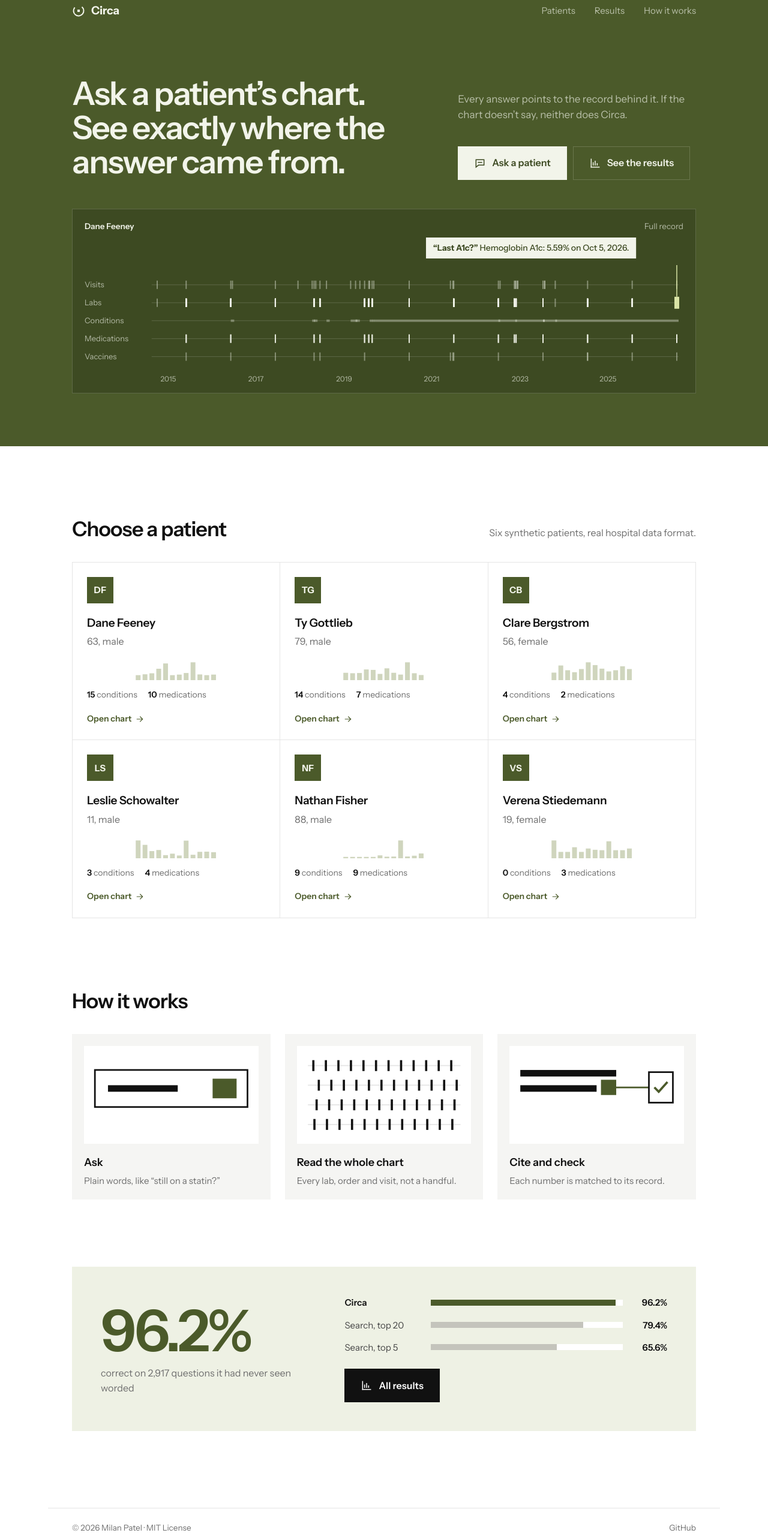
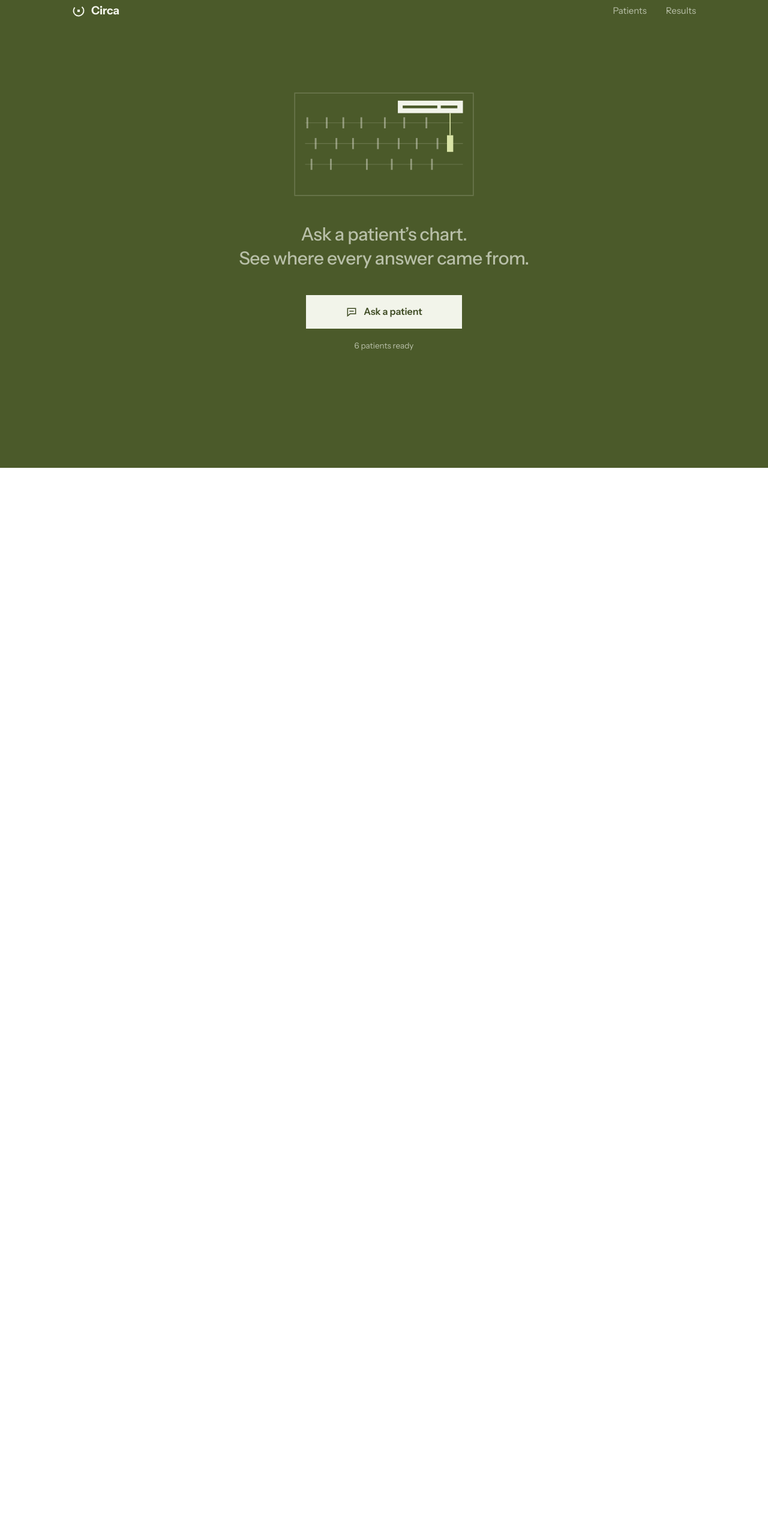
Before and after one commit to milanpatel98/circa, a React (Vite) app in the folder web/: page / in a window 1280 px wide. Shown: the part 20-2586 px from the top of the page at 60% size. After the commit the page ends 800 px from the top, so only its background shows below. Built offline with nearby package versions, Linux system fonts and the light colour scheme.

Commit message:
Site: open one-screen home; patients on their own page

```diff
--- a/web/src/App.jsx
+++ b/web/src/App.jsx
@@ -55,7 +55,7 @@ const I = {
 };
 
 function Dock({ page }) {
-  const items = [["home", "Home", "#", I.home], ["patients", "Patients", "#patients", I.people], ["results", "Results", "#/results", I.chart]];
+  const items = [["home", "Home", "#", I.home], ["patients", "Patients", "#/patients", I.people], ["results", "Results", "#/results", I.chart]];
   return (
     <nav className="dock" aria-label="Main">
       {items.map(([k, label, href, icon]) => (
@@ -70,6 +70,7 @@ function useRoute() {
     const h = location.hash;
     if (h.startsWith("#/p/")) return { page: "patient", id: h.slice(4) };
     if (h === "#/results") return { page: "results" };
+    if (h === "#/patients" || h === "#patients") return { page: "patients" };
     return { page: "home", anchor: h.slice(1) };
   };
   const [route, setRoute] = useState(read);
@@ -104,11 +105,12 @@ export default function App() {
   const patient = route.page === "patient" ? meta.patients.find((p) => p.id === route.id) : null;
   return (
     <>
-      {route.page === "home" && <Home meta={meta} engine={engine} r={results} />}
+      {route.page === "home" && <Home meta={meta} />}
+      {route.page === "patients" && <Patients meta={meta} />}
       {route.page === "patient" && patient && <Patient key={patient.id} meta={meta} patient={patient} engine={engine} />}
       {route.page === "results" && <Results r={results} meta={meta} />}
-      <Dock page={route.page === "results" ? "results" : route.page === "patient" ? "patients" : route.anchor === "patients" ? "patients" : "home"} />
-      <footer className="foot wrap">
+      <Dock page={route.page === "results" ? "results" : route.page === "home" ? "home" : "patients"} />
+      <footer className={`foot wrap ${route.page === "home" ? "on-home" : ""}`}>
         <span>© 2026 Milan Patel · MIT License</span>
         <a href={REPO}>GitHub</a>
       </footer>
@@ -121,9 +123,8 @@ function Nav({ dark }) {
     <header className={`nav wrap ${dark ? "on-olive" : ""}`}>
       <a href="#" className="logo"><Logo />{NAME}</a>
       <nav>
-        <a href="#patients">Patients</a>
+        <a href="#/patients">Patients</a>
         <a href="#/results">Results</a>
-        <a href="#how" className="hide-sm">How it works</a>
       </nav>
     </header>
   );
@@ -204,46 +205,55 @@ function Spark({ counts }) {
 
 /* ---- home ------------------------------------------------------------------------------------ */
 
-function Home({ meta, engine, r }) {
-  const lead = meta.patients[0];
-  const [file, setFile] = useState(null);
-  useEffect(() => {
-    fetch(`data/p/${lead.id}.json`).then((x) => x.json()).then(setFile);
-  }, [lead.id]);
-  const demo = useMemo(() => (file ? engine.ask(file.chart, `What was ${pron(lead.sex)[0]} last A1c?`) : null), [file, engine, lead.sex]);
-  const H = (n) => r[n].by_split.heldout;
+function Home({ meta }) {
+  return (
+    <section className="home">
+      <Nav dark />
+      <div className="home-center">
+        <Drawing />
+        <h1>Ask a patient’s chart.<br />See where every answer came from.</h1>
+        <a className="btn light big home-btn" href="#/patients"><Icon d={I.ask} />Ask a patient</a>
+        <p className="home-note">{meta.patients.length} patients ready</p>
+      </div>
+    </section>
+  );
+}
 
+/* one drawn idea: a record over time, one mark picked out, and the answer it backs */
+function Drawing() {
+  const rows = [
+    [18, 46, 70, 96, 130, 158, 190],
+    [30, 60, 84, 120, 150, 176, 206],
+    [24, 52, 104, 140, 168, 198],
+  ];
+  return (
+    <svg className="drawing" viewBox="0 0 260 150" aria-hidden="true">
+      <rect x="1" y="1" width="258" height="148" className="dr-frame" />
+      {rows.map((xs, i) => (
+        <g key={i}>
+          <line x1="16" x2="244" y1={44 + i * 30} y2={44 + i * 30} className="dr-rule" />
+          {xs.map((x) => <rect key={x} x={x} y={36 + i * 30} width="2.5" height="16" className="dr-mark" />)}
+        </g>
+      ))}
+      <rect x="221" y="62" width="9" height="24" className="dr-hit" />
+      <line x1="225.5" x2="225.5" y1="62" y2="30" className="dr-lead" />
+      <rect x="150" y="12" width="94" height="18" className="dr-tag" />
+      <rect x="157" y="19" width="50" height="4" className="dr-tag-ink" />
+      <rect x="212" y="19" width="24" height="4" className="dr-tag-ink" />
+    </svg>
+  );
+}
+
+function Patients({ meta }) {
   return (
     <>
-      <section className="hero">
+      <section className="hero slim">
         <Nav dark />
-        <div className="wrap hero-grid">
-          <div className="hero-copy">
-            <h1>Ask a patient’s chart.<br />See exactly where the answer came from.</h1>
-            <p>Every answer points to the record behind it. If the chart doesn’t say, neither does {NAME}.</p>
-            <div className="actions">
-              <a className="btn light big" href={`#/p/${lead.id}`}><Icon d={I.ask} />Ask a patient</a>
-              <a className="btn line big" href="#/results"><Icon d={I.chart} />See the results</a>
-            </div>
-          </div>
-          <figure className="hero-fig">
-            <div className="fig-head">
-              <span>{lead.name}</span>
-              <span>Full record</span>
-            </div>
-            {file && demo && (
-              <Timeline chart={file.chart} asOf={meta.asOf} cited={demo.claims[0].cites} tone="dark"
-                callout={<><b>“Last A1c?”</b> {demo.claims[0].text}</>} />
-            )}
-          </figure>
+        <div className="wrap">
+          <h1 className="page-title">Choose a patient</h1>
         </div>
       </section>
-
-      <section className="wrap block" id="patients">
-        <div className="block-head">
-          <h2>Choose a patient</h2>
-          <p>Six synthetic patients, real hospital data format.</p>
-        </div>
+      <section className="wrap block tight">
         <div className="cards">
           {meta.patients.map((p) => (
             <a key={p.id} className="card" href={`#/p/${p.id}`}>
@@ -260,70 +270,7 @@ function Home({ meta, engine, r }) {
           ))}
         </div>
       </section>
-
-      <section className="wrap block" id="how">
-        <div className="block-head">
-          <h2>How it works</h2>
-        </div>
-        <ol className="steps">
-          <li><StepArt n={1} /><h3>Ask</h3><p>Plain words, like “still on a statin?”</p></li>
-          <li><StepArt n={2} /><h3>Read the whole chart</h3><p>Every lab, order and visit, not a handful.</p></li>
-          <li><StepArt n={3} /><h3>Cite and check</h3><p>Each number is matched to its record.</p></li>
-        </ol>
-      </section>
-
-      <section className="wrap block">
-        <div className="score">
-          <div>
-            <p className="score-big">{pct(H("rounds").correct, H("rounds").n)}</p>
-            <p className="soft">correct on {H("rounds").n.toLocaleString()} questions it had never seen worded</p>
-          </div>
-          <div className="mini-bars">
-            {[[NAME, "rounds"], ["Search, top 20", "rag20"], ["Search, top 5", "rag5"]].map(([name, k]) => (
-              <div key={k} className={`mb ${k === "rounds" ? "ours" : ""}`}>
-                <span>{name}</span>
-                <span className="mb-track"><span style={{ width: `${(H(k).correct / H(k).n) * 100}%` }} /></span>
-                <span>{pct(H(k).correct, H(k).n)}</span>
-              </div>
-            ))}
-            <a className="btn dark big" href="#/results"><Icon d={I.chart} />All results</a>
-          </div>
-        </div>
-      </section>
     </>
-  );
-}
-
-function StepArt({ n }) {
-  return (
-    <svg className="step-art" viewBox="0 0 160 90" aria-hidden="true">
-      {n === 1 && (
-        <>
-          <rect x="10" y="22" width="140" height="34" className="sa-box" />
-          <rect x="22" y="36" width="64" height="6" className="sa-ink" />
-          <rect x="118" y="30" width="22" height="18" className="sa-olive" />
-        </>
-      )}
-      {n === 2 &&
-        [0, 1, 2, 3].map((row) => (
-          <g key={row}>
-            <line x1="10" x2="150" y1={18 + row * 18} y2={18 + row * 18} className="sa-rule" />
-            {Array.from({ length: 12 }, (_, i) => (
-              <rect key={i} x={14 + i * 11.5 + ((row * 5) % 7)} y={13 + row * 18} width="2" height="10" className="sa-ink" />
-            ))}
-          </g>
-        ))}
-      {n === 3 && (
-        <>
-          <rect x="10" y="22" width="88" height="6" className="sa-ink" />
-          <rect x="10" y="36" width="70" height="6" className="sa-ink" />
-          <rect x="84" y="31" width="14" height="14" className="sa-olive" />
-          <line x1="98" y1="38" x2="128" y2="38" className="sa-line" />
-          <rect x="128" y="24" width="22" height="28" className="sa-box" />
-          <path d="M133 38l4 4 8-9" className="sa-tick" />
-        </>
-      )}
-    </svg>
   );
 }
 
--- a/web/src/styles.css
+++ b/web/src/styles.css
@@ -1136,3 +1136,138 @@ button {
     padding: 14px 14px 8px;
   }
 }
+
+/* ---- open home: one screen, one drawing, one button ------------------------------------------ */
+
+.home {
+  display: flex;
+  flex-direction: column;
+  min-height: 100svh;
+  background: var(--olive);
+  color: var(--olive-ink);
+}
+
+.home-center {
+  flex: 1;
+  display: grid;
+  justify-items: center;
+  align-content: center;
+  gap: 0;
+  padding: 24px 24px 120px;
+  text-align: center;
+}
+
+.drawing {
+  width: min(300px, 78vw);
+  height: auto;
+}
+
+.dr-frame {
+  fill: none;
+  stroke: var(--olive-line);
+  stroke-width: 1.5;
+}
+
+.dr-rule {
+  stroke: var(--olive-line);
+}
+
+.dr-mark {
+  fill: rgba(242, 244, 234, 0.42);
+}
+
+.dr-hit {
+  fill: var(--lime);
+}
+
+.dr-lead {
+  stroke: var(--lime);
+  stroke-width: 1.5;
+}
+
+.dr-tag {
+  fill: var(--olive-ink);
+}
+
+.dr-tag-ink {
+  fill: var(--olive);
+}
+
+.home h1 {
+  margin-top: 44px;
+  font-size: clamp(22px, 2.6vw, 30px);
+  font-weight: 500;
+  line-height: 1.35;
+  letter-spacing: -0.015em;
+  color: var(--olive-soft);
+}
+
+.home-btn {
+  margin-top: 40px;
+  min-width: 260px;
+}
+
+.home-note {
+  margin-top: 18px;
+  font-size: 13.5px;
+  color: var(--olive-soft);
+}
+
+.foot.on-home {
+  display: none;
+}
+
+.page-title {
+  padding: 24px 0 8px;
+  font-size: clamp(30px, 4vw, 44px) !important;
+}
+
+.block.tight {
+  padding-top: 40px;
+}
+
+@media (max-width: 700px) {
+  .home-btn {
+    width: 100%;
+    min-width: 0;
+  }
+}
+
+@media (max-width: 700px) {
+  .card {
+    grid-template-columns: 44px minmax(0, 1fr) auto;
+    column-gap: 14px;
+    row-gap: 2px;
+    align-items: center;
+    padding: 16px;
+  }
+  .card .mono {
+    grid-row: span 2;
+    margin: 0;
+  }
+  .card-name {
+    font-size: 17px;
+  }
+  .card .soft {
+    grid-column: 2;
+    font-size: 14px;
+  }
+  .card .spark {
+    display: none;
+  }
+  .card-stats {
+    grid-column: 2 / 4;
+    margin-top: 6px;
+    font-size: 13px;
+  }
+  .card-go {
+    grid-column: 3;
+    grid-row: 1 / 3;
+    margin: 0;
+    font-size: 0;
+  }
+  .card-go svg {
+    width: 20px;
+    height: 20px;
+  }
+}
```
